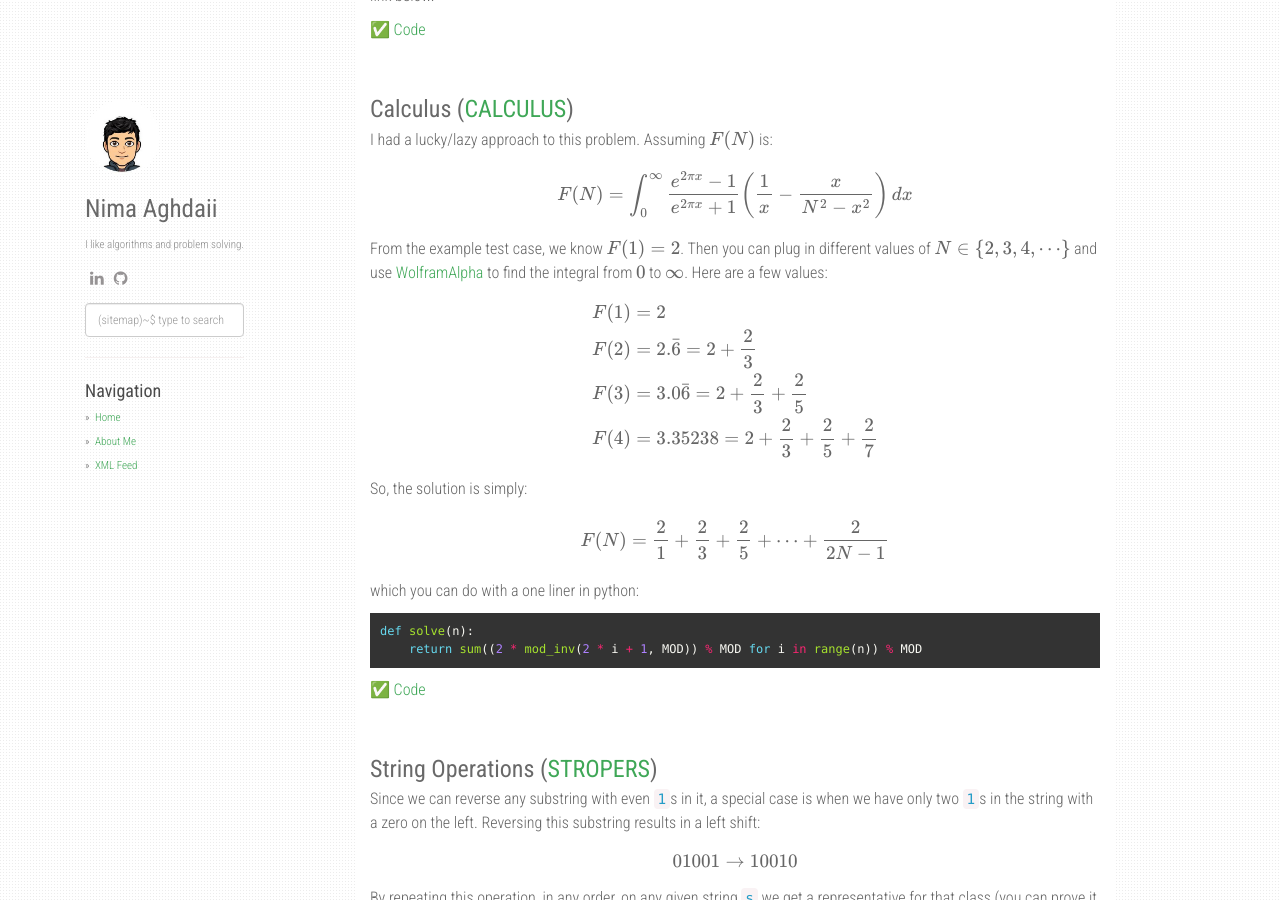
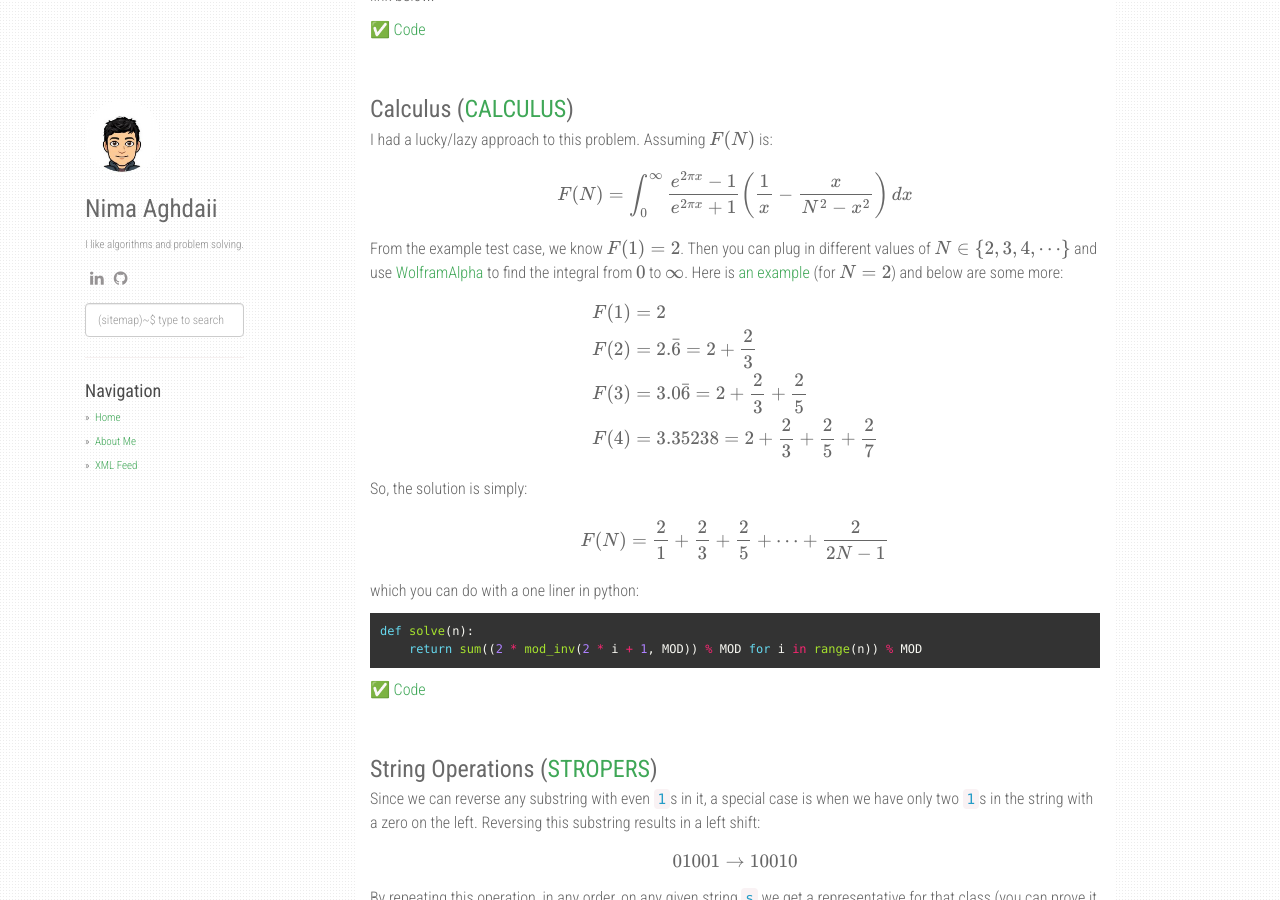
Before and after one commit to nima101/nima101.github.io, a Jekyll site: the page built from _posts/2020-12-12-dec20a.md, in a window 1280 px wide and 900 px high, scrolled down 997 px. Built offline with Jekyll 4.4.1, drawn with Linux system fonts in a browser that asks for light colours; nearby versions of some CDN libraries; formulas are drawn with MathJax 3; comment, search, counter and statistics services are not loaded.

Commit message:
img_resize

```diff
--- a/_posts/2020-12-12-dec20a.md
+++ b/_posts/2020-12-12-dec20a.md
@@ -65,7 +65,7 @@
 \end{equation}
 $$
 
-From the example test case, we know $$ F(1) = 2 $$. Then you can plug in different values of $$ N \in \{2, 3, 4, \cdots \} $$ and use [WolframAlpha](https://www.wolframalpha.com) to find the integral from $$0$$ to $$\infty$$. Here are a few values:
+From the example test case, we know $$ F(1) = 2 $$. Then you can plug in different values of $$ N \in \{2, 3, 4, \cdots \} $$ and use [WolframAlpha](https://www.wolframalpha.com) to find the integral from $$0$$ to $$\infty$$. Here is [an example](https://www.wolframalpha.com/input/?i=int_%7B0%7D%5E%7Binf%7D++%28e%5E%282+%5Cpi+x%29+-+1%29%2F%28e%5E%282+pi+x%29+%2B+1%29+%281%2Fx+-+x%2F%282%5E2+%2B+x%5E2%29%29+dx) (for $$N=2$$) and below are some more:
 
 $$
 \begin{equation}
@@ -184,10 +184,10 @@
 First let's think of a leaf node, the only non-zero term would be itself. So, the convolution becomes $$ a_x ^ 2 % M $$. Now, in order to find $$a_x$$, we need to take the sqrt of the given $$c_x$$ (mod M). So, this suggests we can perhaps calculate these values bottom up and multiply the number of possibilities as we go up.
 
 Let's take a look at a node `X` in general:
-![tree]
+![tree]{:height="70%" width="70%" .center-image}
 
 We can't pick any node from the black area, since the LCA of that node and no other node will be $$X$$. Now, if we pick a node from say $$T1$$, it's value will be multiplied with any value from $$T2$$, $$T3$$, ... , $$Tn$$ as well as $$X$$ itself. Remember that we can also pick $$X$$ and it will be multiplied with everything under the subtree rooted at $$X$$ (i.e. $$T0$$). Doing a little bit of math, we can figure out the value of $$X$$ (i.e. $$a_x$$) as you can see in my notes:
-![notes]
+![notes]{:height="70%" width="70%" .center-image}
 
 You can compute sqrt mod M efficiently using [Tonelli–Shanks Algorithm][ts] and there will always be 0, 1 or 2 possible solutions. If you ever encounter `0`, no answer exists to this problem. Otherwise, multiply all possible answers for each node. In order to output one such answer, just pick any of the solutions you found along the way.
 
```
